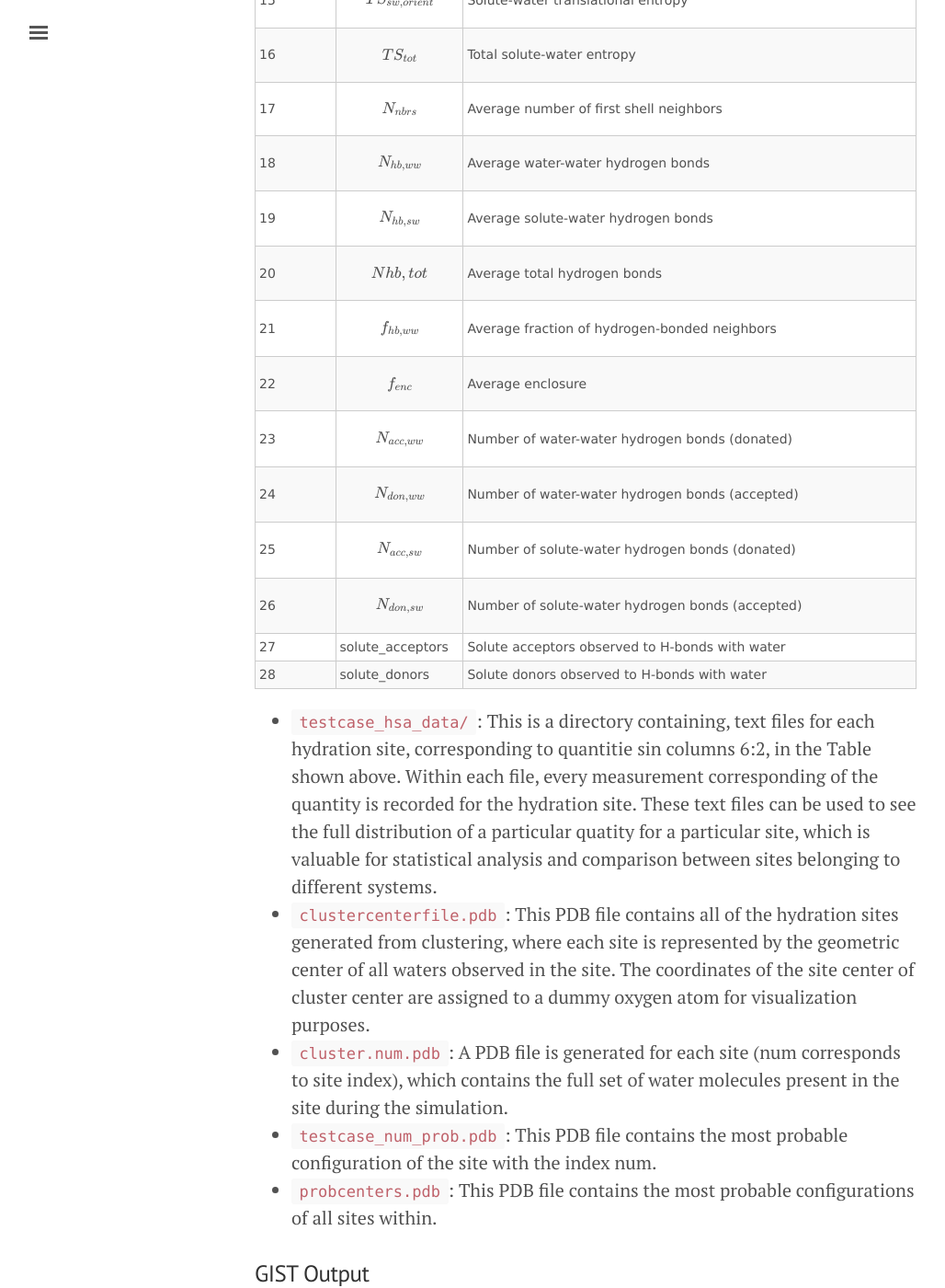
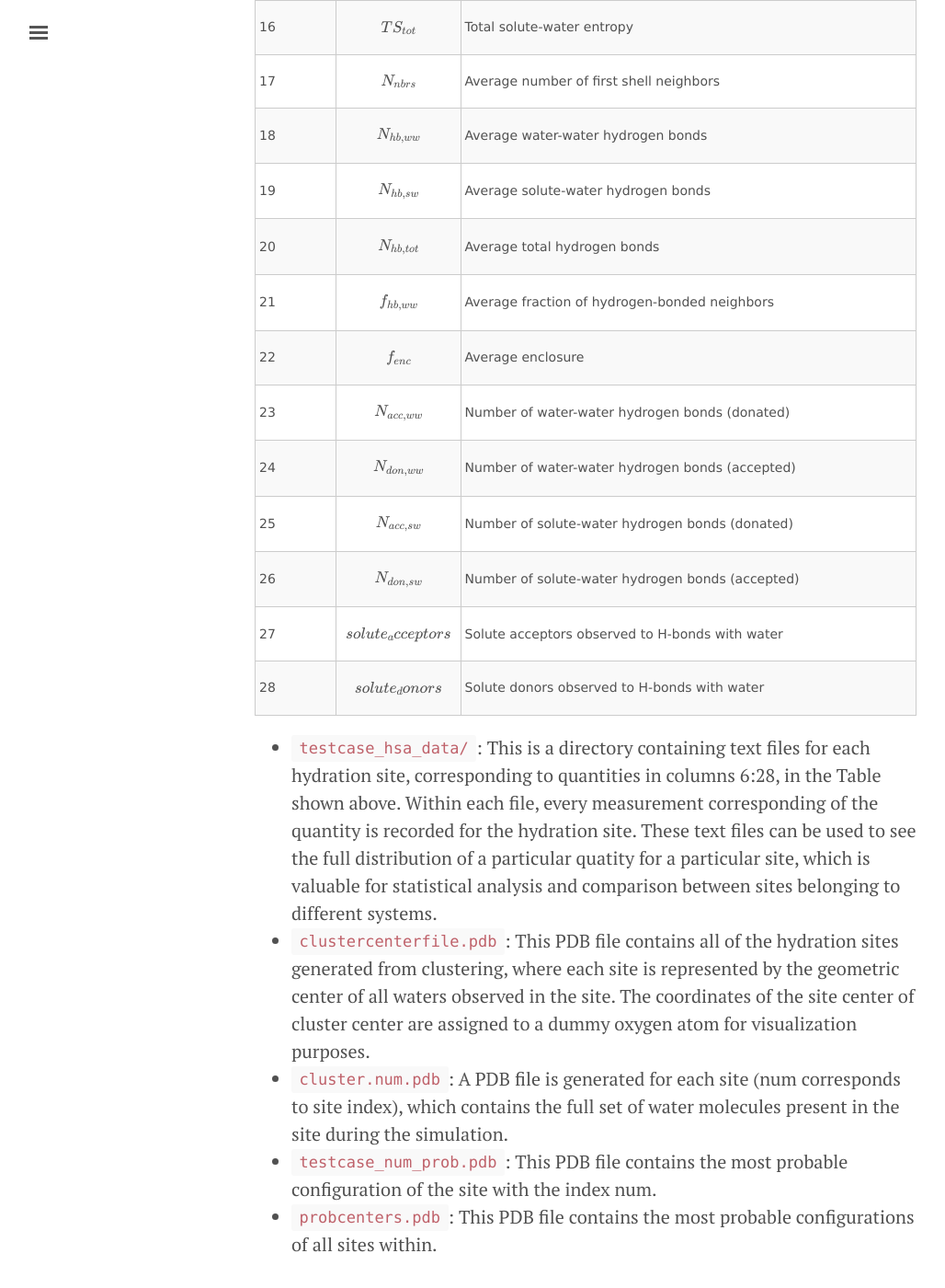
Before and after one commit to KurtzmanLab/SSTMap, a Jekyll site: the page built from _posts/2017-05-09-undestanding-output.md, in a window 1280 px wide and 1400 px high, scrolled down 1539 px. Shown: the whole window at 92% size, without its empty margins (3-1031 px from the left). Built offline with Jekyll 4.4.1, drawn with Linux system fonts in a browser that asks for light colours; formulas are drawn with MathJax 3; some of the changed text lies outside the part shown.

Commit message:
Update 2017-05-09-undestanding-output.md

```diff
--- a/_posts/2017-05-09-undestanding-output.md
+++ b/_posts/2017-05-09-undestanding-output.md
@@ -50,17 +50,17 @@ Assuming that the output name was "testcase", the following files are generated
  <tr><td>17</td><td>$$N_{nbrs}$$</td><td> Average number of first shell neighbors</td></tr>
  <tr><td>18</td><td>$$N_{hb,ww}$$</td><td> Average water-water hydrogen bonds</td></tr>
  <tr><td>19</td><td>$$N_{hb,sw}$$</td><td> Average solute-water hydrogen bonds</td></tr>
- <tr><td>20</td><td>$$N{hb,tot}$$</td><td>Average total hydrogen bonds</td></tr>
+ <tr><td>20</td><td>$$N_{hb,tot}$$</td><td>Average total hydrogen bonds</td></tr>
  <tr><td>21</td><td>$$f_{hb,ww}$$</td><td> Average fraction of hydrogen-bonded neighbors</td></tr>
  <tr><td>22</td><td>$$f_{enc}$$</td><td> Average enclosure</td></tr>
  <tr><td>23</td><td>$$N_{acc,ww}$$</td><td> Number of water-water hydrogen bonds (donated)</td></tr>
  <tr><td>24</td><td>$$N_{don,ww}$$</td><td> Number of water-water hydrogen bonds (accepted)</td></tr>
  <tr><td>25</td><td>$$N_{acc,sw}$$</td><td> Number of solute-water hydrogen bonds (donated)</td></tr>
  <tr><td>26</td><td>$$N_{don,sw}$$</td><td> Number of solute-water hydrogen bonds (accepted)</td></tr>
- <tr><td>27</td><td>solute_acceptors</td><td>Solute acceptors observed to H-bonds with water</td></tr>
- <tr><td>28</td><td>solute_donors</td><td>Solute donors observed to H-bonds with water</td></tr>
+ <tr><td>27</td><td>$$solute_acceptors$$</td><td>Solute acceptors observed to H-bonds with water</td></tr>
+ <tr><td>28</td><td>$$solute_donors$$</td><td>Solute donors observed to H-bonds with water</td></tr>
 </tbody></table>
-* `testcase_hsa_data/`: This is a directory containing, text files for each hydration site, corresponding to quantitie sin columns 6:2, in the Table shown above. Within each file, every measurement corresponding of the quantity is recorded for the hydration site. These text files can be used to see the full distribution of a particular quatity for a particular site, which is valuable for statistical analysis and comparison between sites belonging to different systems.
+* `testcase_hsa_data/`: This is a directory containing text files for each hydration site, corresponding to quantities in columns 6:28, in the Table shown above. Within each file, every measurement corresponding of the quantity is recorded for the hydration site. These text files can be used to see the full distribution of a particular quatity for a particular site, which is valuable for statistical analysis and comparison between sites belonging to different systems.
 * `clustercenterfile.pdb`: This PDB file contains all of the hydration sites generated from clustering, where each site is represented by the geometric center of all waters observed in the site. The coordinates of the site center of cluster center are assigned to a dummy oxygen atom for visualization purposes.
 * `cluster.num.pdb`: A PDB file is generated for each site (num corresponds to site index), which contains the full set of water molecules present in the site during the simulation.
 * `testcase_num_prob.pdb`: This PDB file contains the most probable configuration of the site with the index num.
```
Also changed, not shown: other parts of _posts/2017-05-09-undestanding-output.md (+3 -3 lines).
